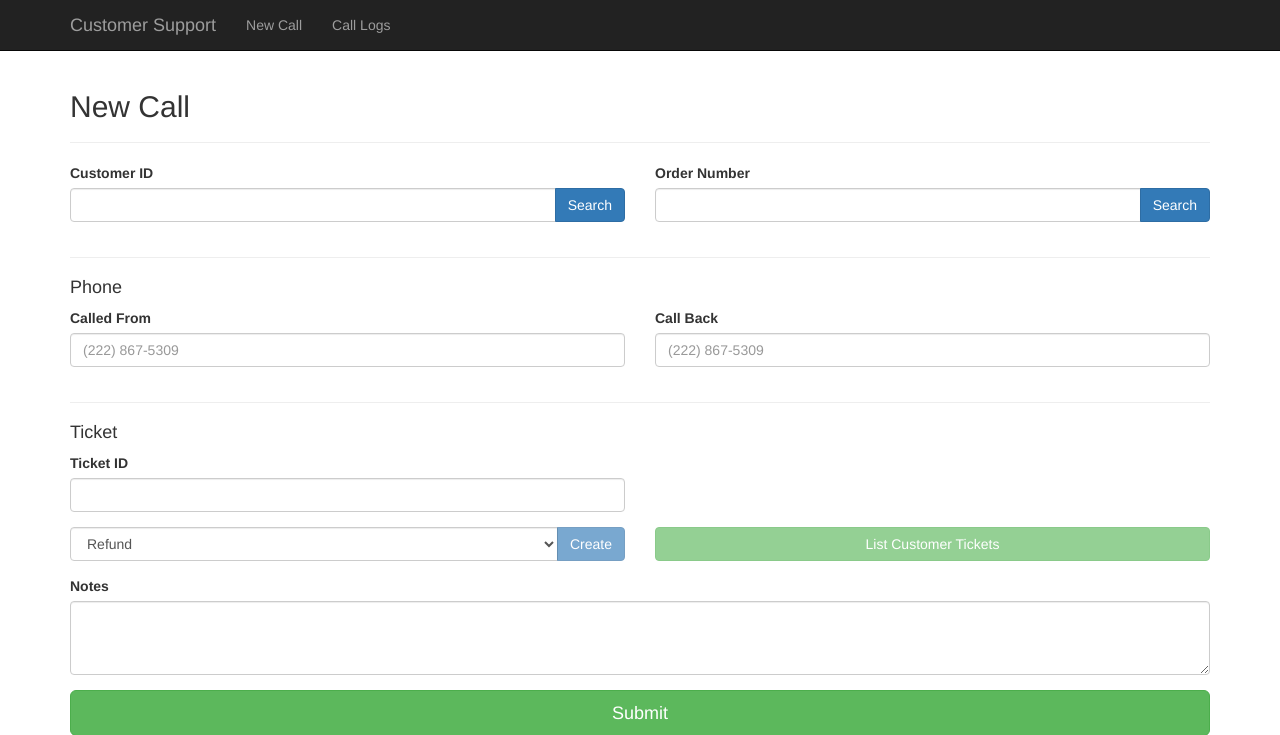
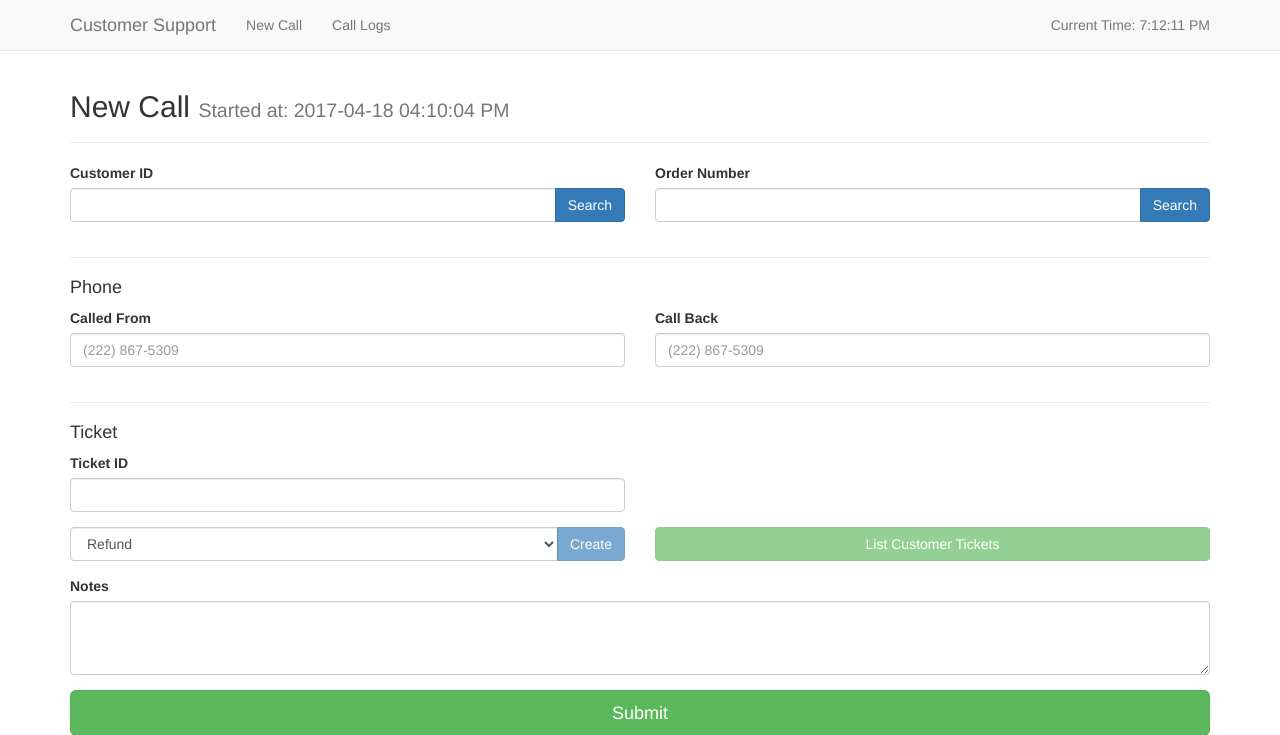
Before and after one commit to krutzcorp/krutzcorp-customersupport, a Flask app: page / in a window 1280 px wide. Shown: the top 735 px of the page. Run offline with Flask 2, Linux system fonts and the light colour scheme; parts of the project's set-up code (start-up, migrations or seed data) failed here and were passed over; some libraries are stand-ins or nearby versions.

Commit message:
Add a call time to the form; add current time to header.

```diff
--- a/customersupport/__init__.py
+++ b/customersupport/__init__.py
@@ -6,6 +6,11 @@ app = Flask(__name__)
 from customersupport.controllers import session, customersearch, ticket, ordersearch, calllog
 
 
+@app.template_filter('datetime')
+def filter_datetime(value, format_string="%Y-%m-%d %I:%M:%S %p"):
+    return value.strftime(format_string)
+
+
 @app.teardown_appcontext
 def shutdown_session(exception=None):
     db_session.remove()
--- a/customersupport/controllers/calllog.py
+++ b/customersupport/controllers/calllog.py
@@ -4,6 +4,8 @@ from customersupport.models import CallLog
 from customersupport.database import db_session
 
 from flask import request, render_template, flash, redirect, url_for
+
+from datetime import datetime
 
 
 @app.route('/', methods=["GET", "POST"])
@@ -15,6 +17,7 @@ def new_call():
             callback_number=form.phone_call_back.data,
             notes=form.notes.data,
             ticket_id=form.ticket_id.data,
+            date_called=form.date_called.data,
             employee="Corban"  # TODO: Add a real employee based on the session.
         )
 
@@ -23,6 +26,9 @@ def new_call():
         flash("Call log added.")
         return redirect(url_for("new_call"))
 
+    if form.date_called.data is None:
+        form.date_called.data = datetime.today()
+
     return render_template("new-call.html", form=form)
 
 @app.route('/calllog/', methods=["GET"])
--- a/customersupport/forms.py
+++ b/customersupport/forms.py
@@ -1,9 +1,18 @@
 from flask_wtf import FlaskForm
-from wtforms import validators, IntegerField, SelectField, TextAreaField
+from wtforms import validators, IntegerField, SelectField, TextAreaField, DateTimeField
 from wtforms.fields.html5 import TelField
+from wtforms.widgets import HiddenInput
 
 
 class NewCallForm(FlaskForm):
+    date_called = DateTimeField(
+        "Date Called",
+        validators=[
+            validators.InputRequired()
+        ],
+        widget=HiddenInput()  # Hide this field. We are using it directly in the template.
+    )
+
     customer_id = IntegerField(
         "Customer ID",
         validators=[
--- /dev/null
+++ b/customersupport/static/clock.js
@@ -0,0 +1,34 @@
+var $hOut = $('#hours'),
+    $mOut = $('#minutes'),
+    $sOut = $('#seconds'),
+    $ampmOut = $('#ampm');
+
+function update(){
+  var date = new Date();
+
+  var ampm = date.getHours() < 12
+             ? 'AM'
+             : 'PM';
+
+  var hours = date.getHours() == 0
+              ? 12
+              : date.getHours() > 12
+                ? date.getHours() - 12
+                : date.getHours();
+
+  var minutes = date.getMinutes() < 10
+                ? '0' + date.getMinutes()
+                : date.getMinutes();
+
+  var seconds = date.getSeconds() < 10
+                ? '0' + date.getSeconds()
+                : date.getSeconds();
+
+  $hOut.text(hours + ":");
+  $mOut.text(minutes + ":");
+  $sOut.text(seconds);
+  $ampmOut.text(ampm);
+}
+
+update();
+window.setInterval(update, 1000);
--- a/customersupport/templates/call-log-index.html
+++ b/customersupport/templates/call-log-index.html
@@ -16,7 +16,7 @@
     </thead>
     {% for log in call_logs %}
     <tr>
-      <td>{{ log.date_called }}</td>
+      <td>{{ log.date_called|datetime }}</td>
       <td>{{ log.calling_number }}</td>
       <td>{{ log.callback_number }}</td>
       <td>{{ log.notes }}</td>
--- /dev/null
+++ b/customersupport/templates/clock.html
@@ -0,0 +1 @@
+<span id="hours"></span><span id="minutes"></span><span id="seconds"></span> <span id="ampm"></span>
--- a/customersupport/templates/new-call.html
+++ b/customersupport/templates/new-call.html
@@ -8,7 +8,9 @@
     {% include 'list-tickets-modal.html' %}
 
     <div class="page-header">
-        <h2>New Call</h2>
+        <h2>New Call
+            <small>Started at: {{ form.date_called.data|datetime }}</small>
+        </h2>
     </div>
 
     <form action="" method="post">
--- a/customersupport/templates/template.html
+++ b/customersupport/templates/template.html
@@ -27,7 +27,7 @@
 
 <body>
 
-<nav class="navbar navbar-inverse navbar-fixed-top">
+<nav class="navbar navbar-default navbar-fixed-top">
     <div class="container">
         <div class="navbar-header">
             <button type="button" class="navbar-toggle collapsed" data-toggle="collapse" data-target="#navbar"
@@ -44,6 +44,9 @@
                 <li><a href="{{ url_for("new_call") }}">New Call</a></li>
                 <li><a id="call_log_index" href="{{ url_for("call_log_index") }}">Call Logs</a></li>
                 {#<li><a href="#">Search Tickets</a></li>#}
+            </ul>
+            <ul class="nav navbar-nav navbar-right">
+                <li><p class="navbar-text">Current Time: {% include 'clock.html' %}</p></li>
             </ul>
         </div><!--/.nav-collapse -->
     </div>
@@ -87,5 +90,6 @@
 
 {% block page_scripts %}
 {% endblock %}
+<script src="{{ url_for('static', filename='clock.js') }}"></script>
 </body>
 </html>
```
